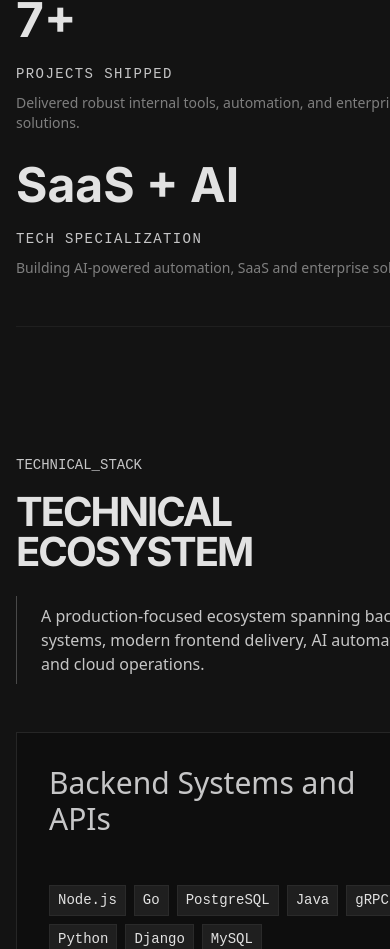
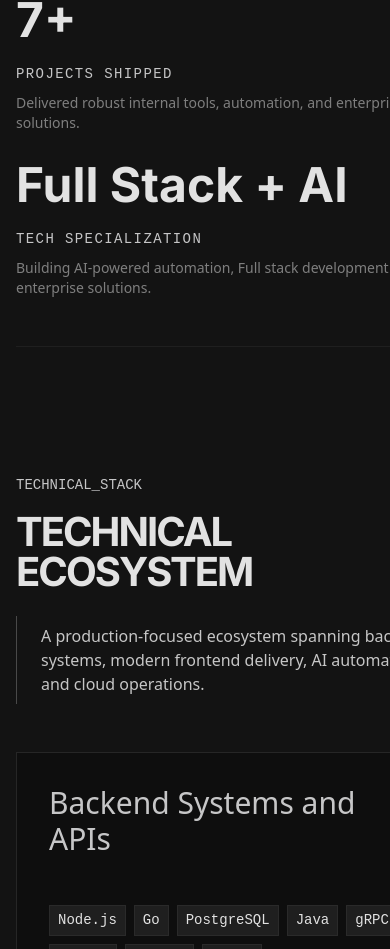
Before and after one commit to SaurabhATalele/Portfolio-mono-next, a Next.js app: page / in a window 390 px wide. Shown: the part 1390-2339 px from the top of the page. Built offline with nearby package versions, Linux system fonts and the light colour scheme.

Commit message:
feat: implement responsive Hero component with bio and professional metrics

```diff
--- a/app/components/Hero.tsx
+++ b/app/components/Hero.tsx
@@ -57,9 +57,9 @@ export function Hero() {
           <p className="text-tertiary text-body-md opacity-60">Delivered robust internal tools, automation, and enterprise solutions.</p>
         </div>
         <div className="space-y-2">
-          <div className="text-[48px] font-display font-bold text-on-surface">SaaS + AI</div>
+          <div className="text-[48px] font-display font-bold text-on-surface">Full Stack + AI</div>
           <div className="font-code-sm text-code-sm text-primary uppercase tracking-widest">Tech Specialization</div>
-          <p className="text-tertiary text-body-md opacity-60">Building AI-powered automation, SaaS and enterprise solutions.</p>
+          <p className="text-tertiary text-body-md opacity-60">Building AI-powered automation, Full stack development and enterprise solutions.</p>
         </div>
       </section>
     </>
```
